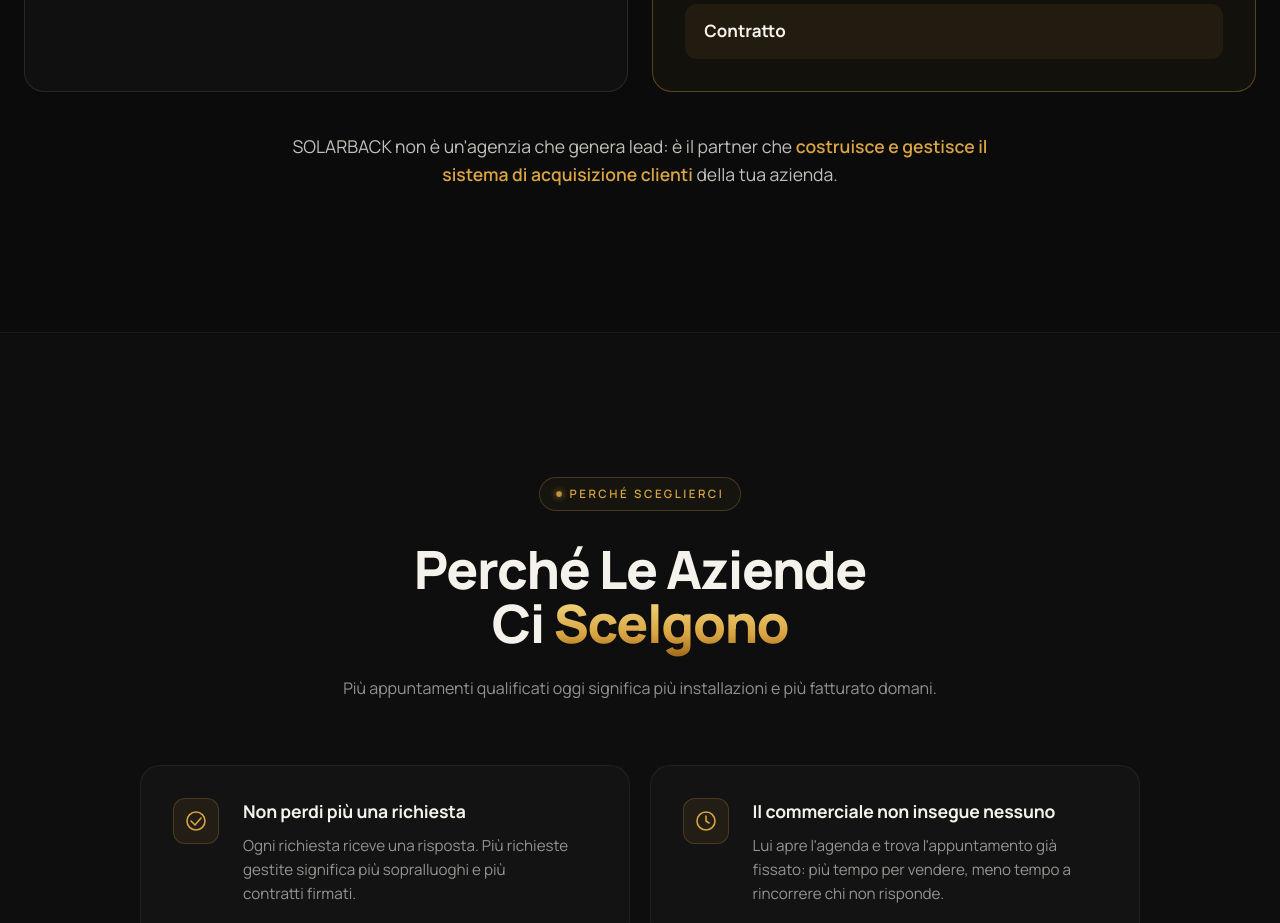
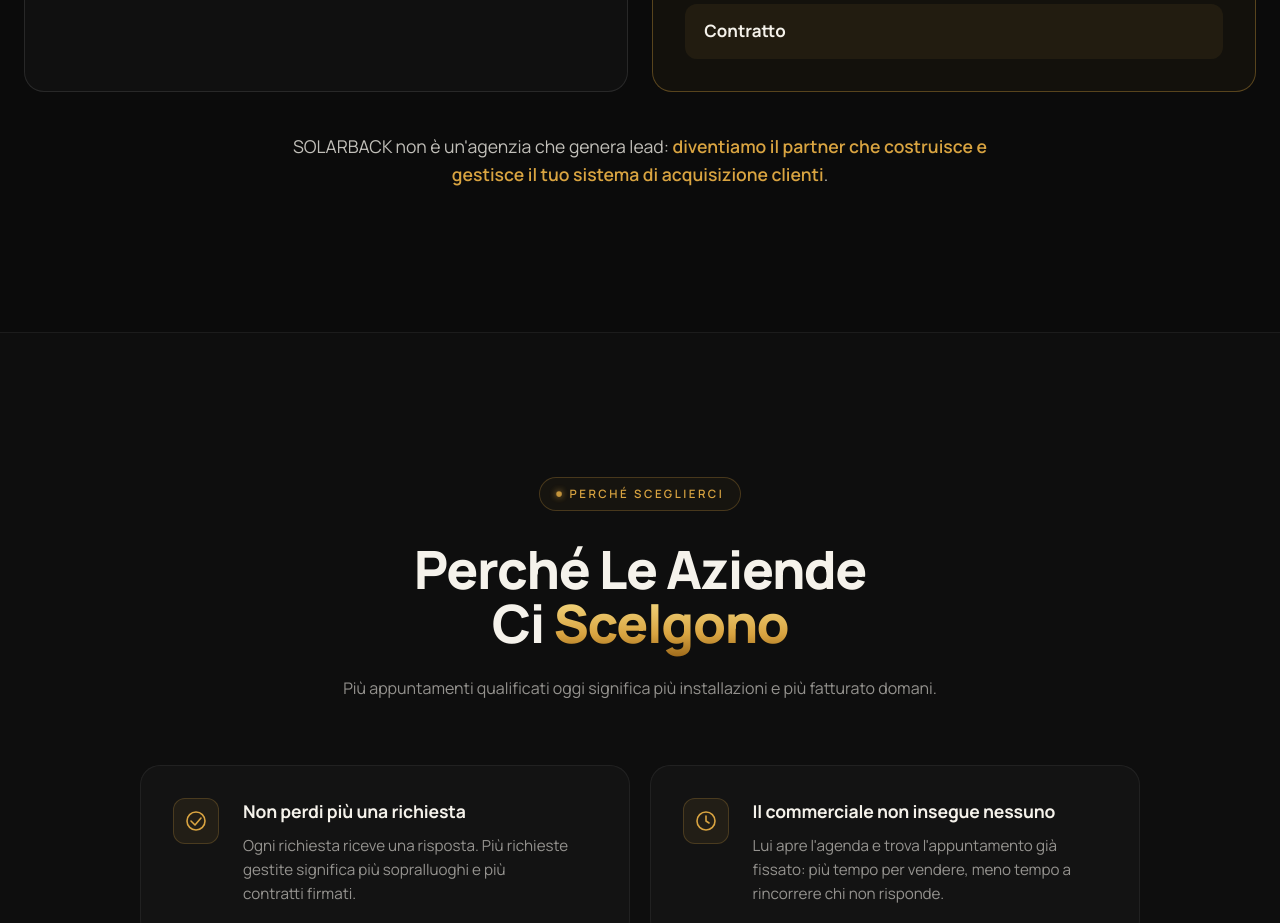
Before and after one commit to marcomasiniprova/solarback-B2b-landing-page, a Next.js app: page / in a window 1280 px wide. Shown: the part 4120-5043 px from the top of the page. Built offline with nearby package versions, Linux system fonts and the light colour scheme.

Commit message:
copy v3: hero risultato+promise, no 100% risultato, fit su, differenza partner, sezione pipeline

```diff
--- a/components/Differenza.tsx
+++ b/components/Differenza.tsx
@@ -42,9 +42,8 @@
         </div>
 
         <p style={{ textAlign: 'center', marginTop: '2.5rem', fontSize: '1.1rem', color: 'var(--text-soft)', maxWidth: 760, margin: '2.5rem auto 0', lineHeight: 1.6 }}>
-          SOLARBACK non è un'agenzia che genera lead: è il partner che{' '}
-          <span style={{ color: 'var(--gold)', fontWeight: 600 }}>costruisce e gestisce il sistema di acquisizione clienti</span>{' '}
-          della tua azienda.
+          SOLARBACK non è un'agenzia che genera lead:{' '}
+          <span style={{ color: 'var(--gold)', fontWeight: 600 }}>diventiamo il partner che costruisce e gestisce il tuo sistema di acquisizione clienti</span>.
         </p>
       </div>
     </section>
```
